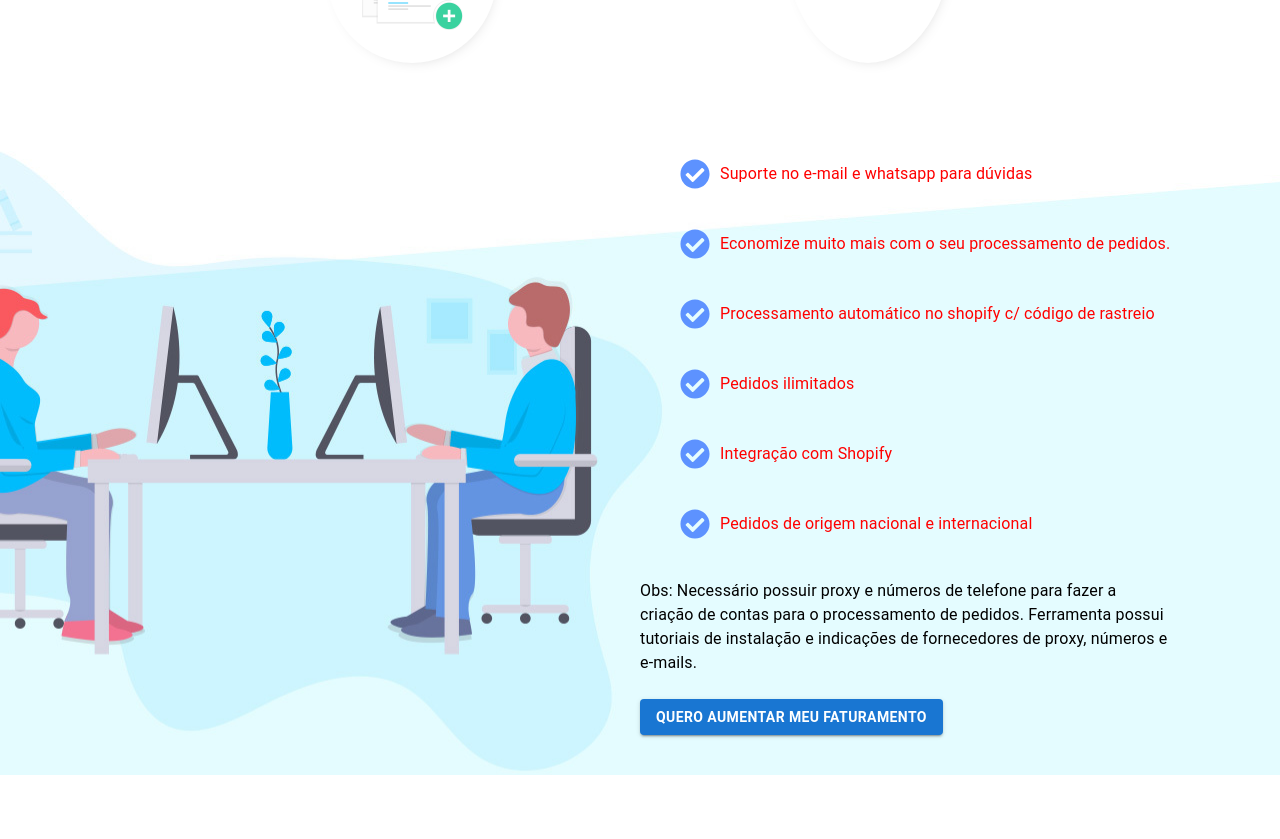
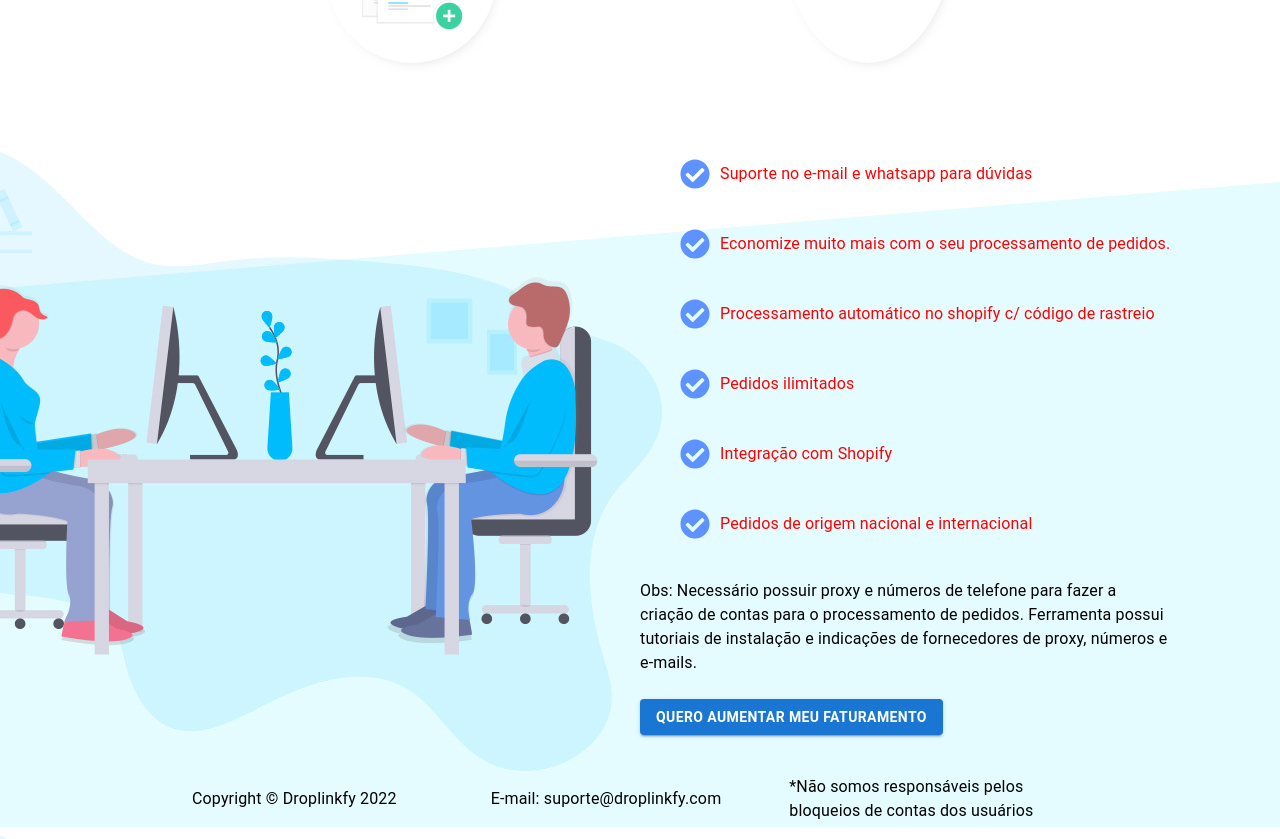
Before and after one commit to lucca-rodrigues/DropLinkFy-Front, a Next.js app: page / in a window 1280 px wide. Shown: the part 3626-4465 px from the top of the page. Before the commit the page ends 4401 px from the top, so only its background shows below. Built offline with nearby package versions, Linux system fonts and the light colour scheme.

Commit message:
feat: implement layout from footer section

```diff
--- a/src/components/benefits/benefits.module.css
+++ b/src/components/benefits/benefits.module.css
@@ -25,3 +25,12 @@
   font-size: 18px;
   font-weight: 300;
 }
+
+.section_beneficts_footer{
+  display: flex;
+  justify-content: center;
+  align-items: center;
+  margin-top: 40px;
+  max-width:70%;
+  margin: 0 auto;
+}
--- a/src/components/benefits/index.tsx
+++ b/src/components/benefits/index.tsx
@@ -15,7 +15,7 @@ interface IBenefitsProps {
 
 function Benefits({ benefitsData, observationData }: IBenefitsProps) {
   return (
-    <Grid container className={styles.section_benefits} pb={5}>
+    <Grid container className={styles.section_benefits} pb={2}>
       <Grid item lg={6} md={12}></Grid>
       <Grid item lg={5} md={12}>
         <ul className={styles.section_benefits_list}>
@@ -44,6 +44,22 @@ function Benefits({ benefitsData, observationData }: IBenefitsProps) {
         </Typography>
         <ButtonPrimary title="QUERO AUMENTAR MEU FATURAMENTO" />
       </Grid>
+
+      <Grid container className={styles.section_beneficts_footer} pt={5}>
+        <Grid item lg={4} md={4} sm={12}>
+          <Typography variant="body1">Copyright © Droplinkfy 2022</Typography>
+        </Grid>
+        <Grid item lg={4} md={4} sm={12}>
+          <Typography variant="body1">
+            E-mail: suporte@droplinkfy.com
+          </Typography>
+        </Grid>
+        <Grid item lg={4} md={4} sm={12}>
+          <Typography variant="body1">
+            *Não somos responsáveis pelos bloqueios de contas dos usuários
+          </Typography>
+        </Grid>
+      </Grid>
     </Grid>
   );
 }
```
